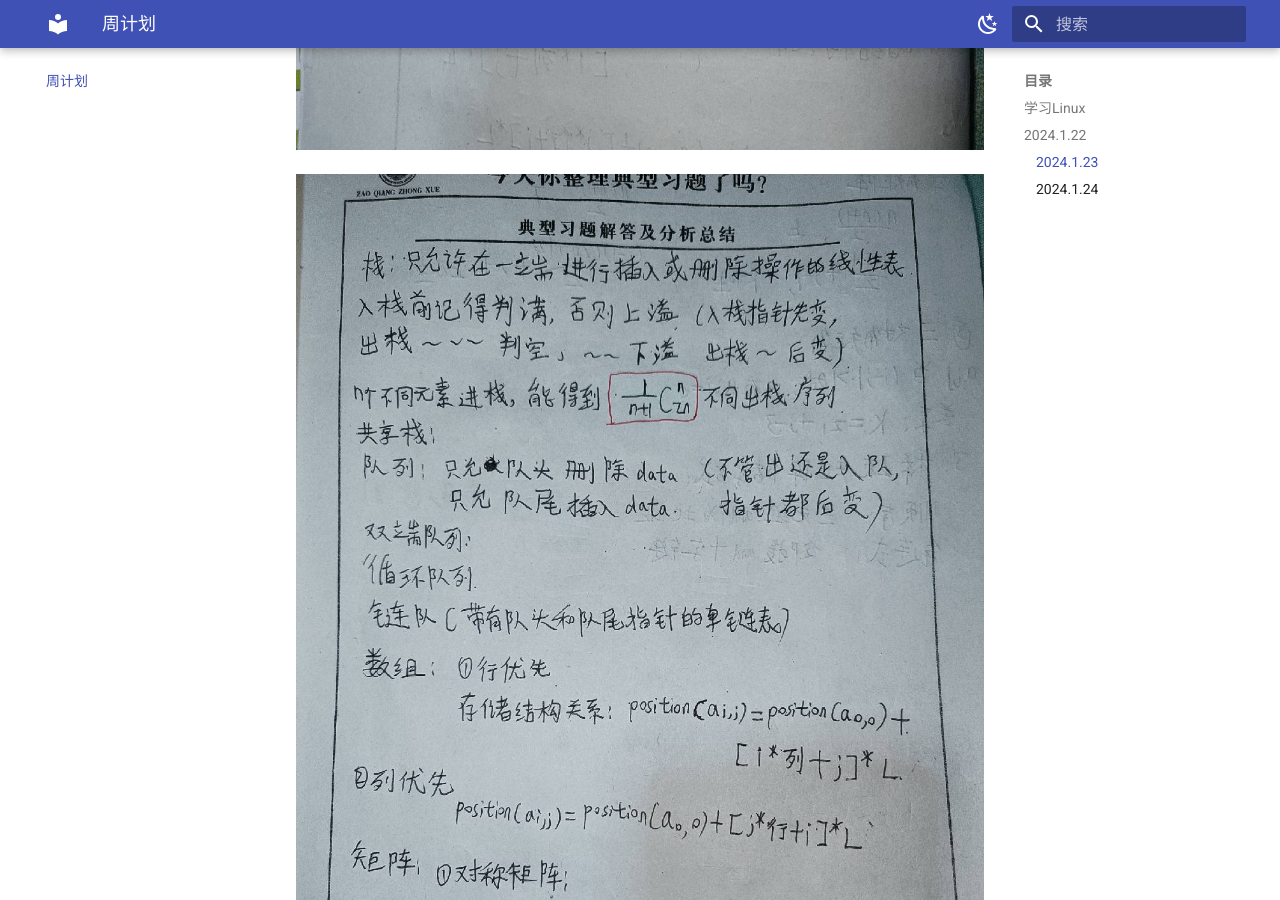
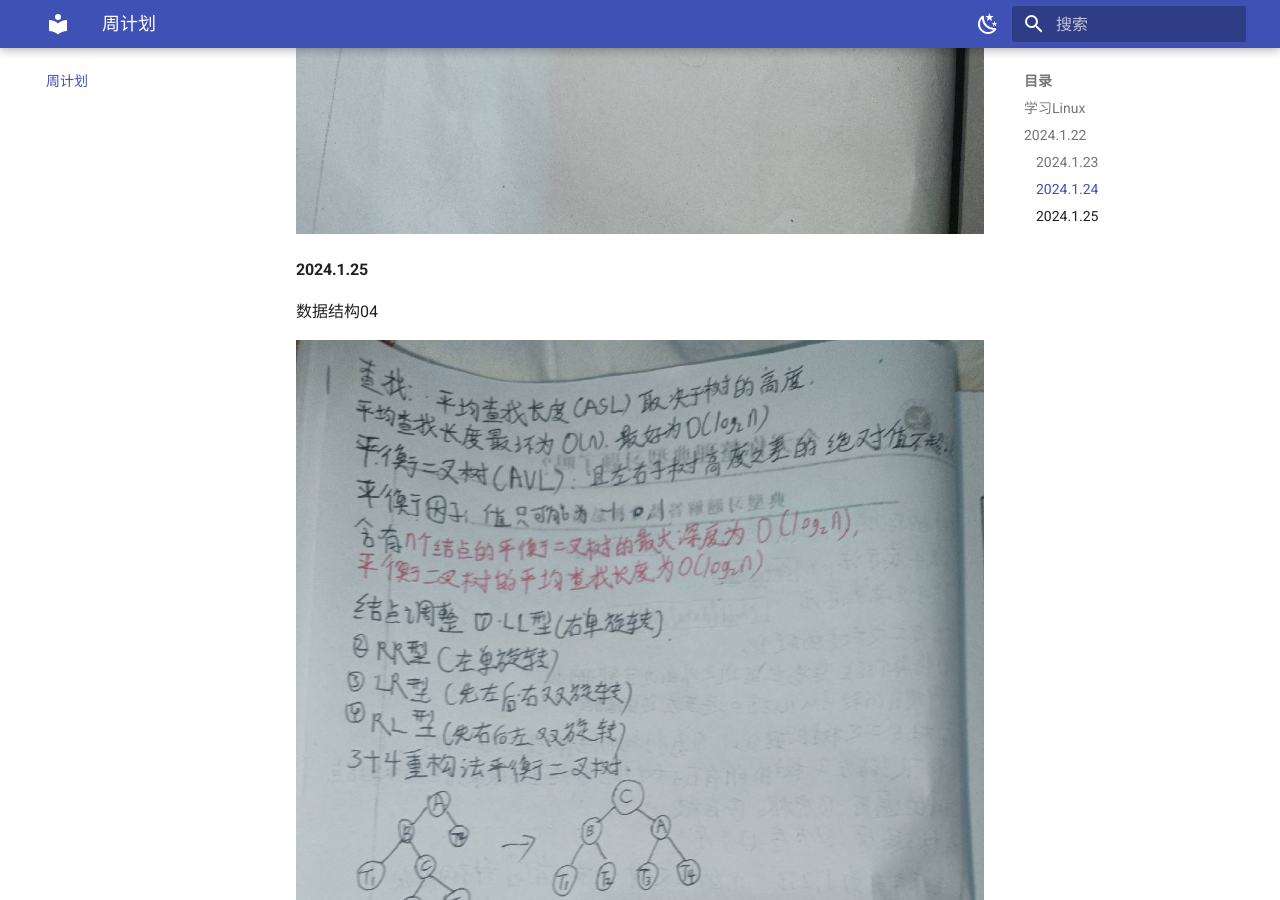
Before and after one commit to KongshanXuyu/zh-blog, an MkDocs documentation site: the page built from docs/周计划/文件.md, in a window 1280 px wide and 900 px high, scrolled down 4991 px. Built offline with MkDocs 1.6.1 and Material for MkDocs 9.7.7, drawn with Linux system fonts in a browser that asks for light colours.

Commit message:
2024-01-25_20:06:29 update

```diff
--- a/docs/周计划/文件.md
+++ b/docs/周计划/文件.md
@@ -6,27 +6,9 @@
 
 数据结构01
 
-![1](./001.jpg)
-
-![2](./002.jpg)
-
-![2](./003.jpg)
-
-![2](./004.jpg)
-
 #### 2024.1.23
 
 数据结构02
-
-![1](./006.jpg)
-
-![1](./007.jpg)
-
-![1](./008.jpg)
-
-![1](./009.jpg)
-
-![1](./010.jpg)
 
 #### 2024.1.24
 
@@ -41,3 +23,17 @@
 ![1](./014.jpg)
 
 ![1](./015.jpg)
+
+#### 2024.1.25
+
+数据结构04
+
+![1](./016.jpg)
+
+![1](./017.jpg)
+
+![1](./018.jpg)
+
+![1](./019.jpg)
+
+![1](./020.jpg)
```
Also changed, not shown: docs/周计划/文件/016.jpg (added), docs/周计划/文件/017.jpg (added), docs/周计划/文件/018.jpg (added), docs/周计划/文件/019.jpg (added), docs/周计划/文件/020.jpg (added).
